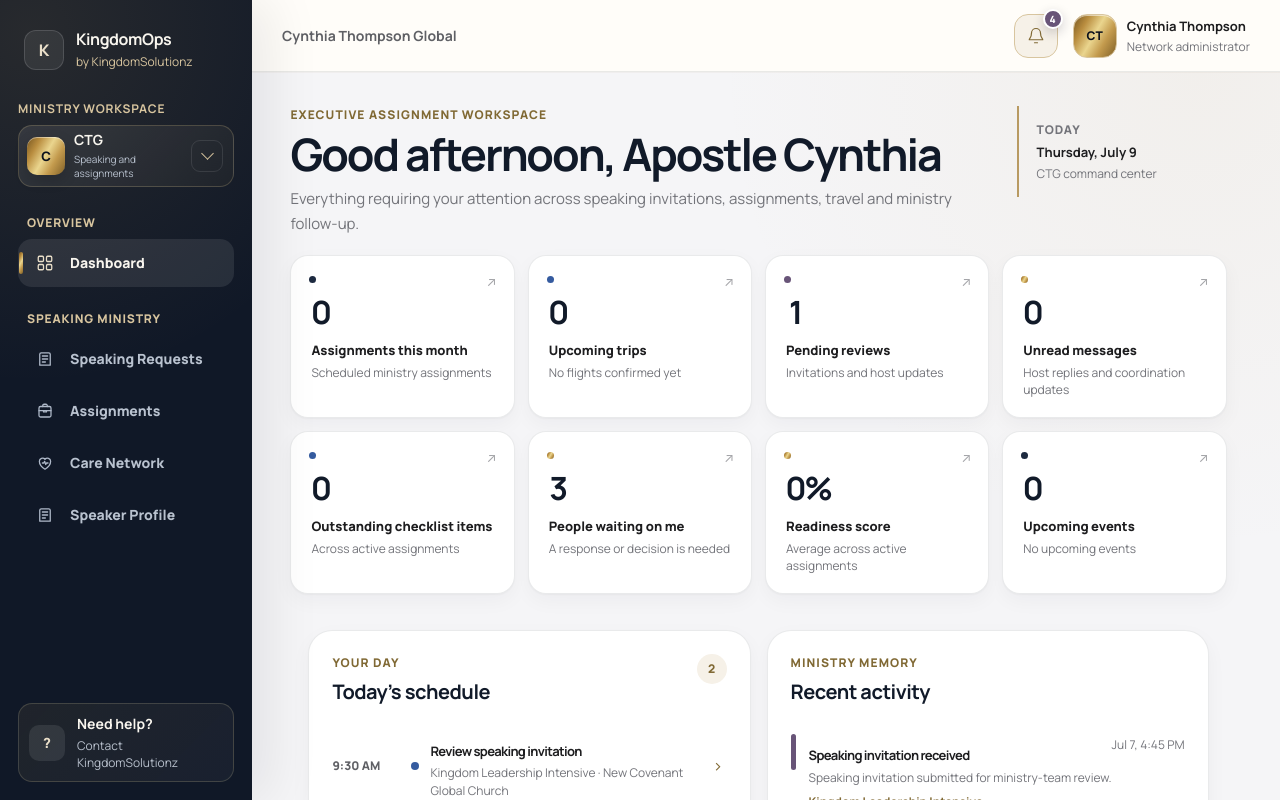
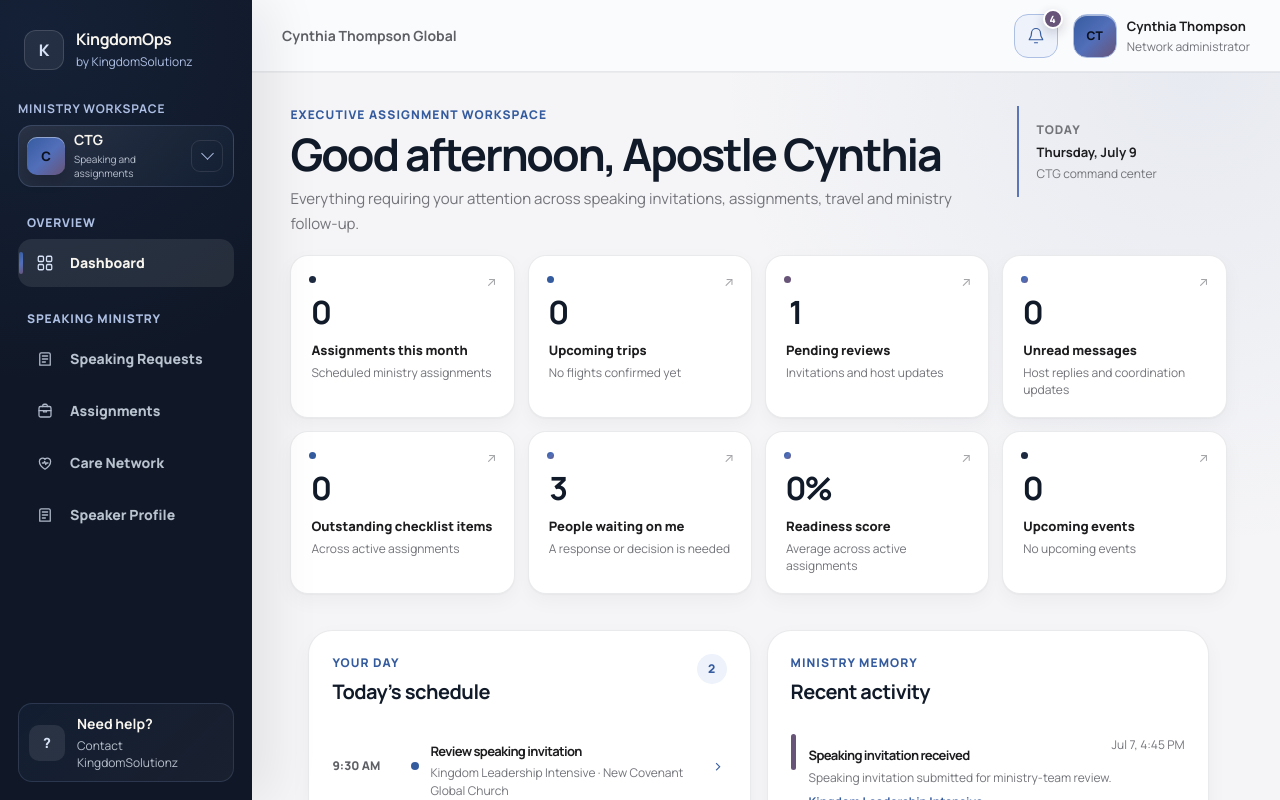
Before and after one commit to michael-ddavis/kingdomsolutionz, an Angular app in the folder KingdomSolutionz.Web/ClientApp/: page /app/dashboard in a window 1280 px wide. Built offline with nearby package versions, Linux system fonts and the light colour scheme.

Commit message:
Remove gold tint from KingdomOps ministry UI

```diff
--- a/KingdomSolutionz.Web/ClientApp/src/app/platform/components/workspace-switcher/workspace-switcher.component.scss
+++ b/KingdomSolutionz.Web/ClientApp/src/app/platform/components/workspace-switcher/workspace-switcher.component.scss
@@ -24,7 +24,7 @@
   width: 100%;
   min-height: 58px;
   padding: 6px 8px;
-  border: 1px solid rgb(221 201 143 / 22%);
+  border: 1px solid rgb(142 165 215 / 22%);
   border-radius: 14px;
   grid-template-columns: 38px minmax(0, 1fr) 34px;
   align-items: center;
@@ -34,7 +34,7 @@
   text-align: left;
   cursor: pointer;
   background:
-    linear-gradient(135deg, rgb(255 255 255 / 9%), rgb(197 161 90 / 5%));
+    linear-gradient(135deg, rgb(255 255 255 / 9%), rgb(53 91 159 / 6%));
   transition:
     border-color 180ms var(--kos-ease-standard),
     background 180ms var(--kos-ease-standard),
@@ -43,15 +43,15 @@
 
 .workspace-trigger:hover,
 .workspace-trigger--open {
-  border-color: rgb(221 201 143 / 48%);
+  border-color: rgb(142 165 215 / 48%);
   background:
-    linear-gradient(135deg, rgb(255 255 255 / 13%), rgb(197 161 90 / 10%));
+    linear-gradient(135deg, rgb(255 255 255 / 13%), rgb(53 91 159 / 12%));
 }
 
 .workspace-trigger:focus-visible {
   outline: none;
   border-color: var(--kos-champagne-300);
-  box-shadow: 0 0 0 3px rgb(197 161 90 / 24%);
+  box-shadow: 0 0 0 3px rgb(53 91 159 / 24%);
 }
 
 .workspace-mark,
@@ -123,7 +123,7 @@
   left: 0;
   display: grid;
   padding: 7px;
-  border: 1px solid rgb(221 201 143 / 28%);
+  border: 1px solid rgb(142 165 215 / 28%);
   border-radius: 14px;
   gap: 4px;
   opacity: 0;
@@ -168,7 +168,7 @@
 
 .workspace-option:hover,
 .workspace-option--active {
-  border-color: rgb(221 201 143 / 18%);
+  border-color: rgb(142 165 215 / 18%);
   background: rgb(255 255 255 / 7%);
 }
 
--- a/KingdomSolutionz.Web/ClientApp/src/app/platform/layout/platform-shell/platform-shell.component.scss
+++ b/KingdomSolutionz.Web/ClientApp/src/app/platform/layout/platform-shell/platform-shell.component.scss
@@ -35,7 +35,7 @@
   background:
     radial-gradient(
       circle at 12% 4%,
-      rgb(197 161 90 / 13%),
+      rgb(53 91 159 / 13%),
       transparent 22rem
     ),
     #101827;
@@ -251,7 +251,7 @@ app-workspace-switcher {
   width: 100%;
   min-height: 64px;
   padding: 10px;
-  border: 1px solid rgb(234 220 173 / 18%);
+  border: 1px solid rgb(142 165 215 / 18%);
   border-radius: var(--kos-radius-md);
   align-items: center;
   gap: 10px;
@@ -261,7 +261,7 @@ app-workspace-switcher {
   background:
     linear-gradient(
       135deg,
-      rgb(197 161 90 / 9%),
+      rgb(53 91 159 / 9%),
       rgb(255 255 255 / 4%)
     );
   transition:
@@ -270,8 +270,8 @@ app-workspace-switcher {
 }
 
 .support-card:hover {
-  border-color: rgb(234 220 173 / 34%);
-  background: rgb(247 240 223 / 9%);
+  border-color: rgb(142 165 215 / 34%);
+  background: rgb(234 240 248 / 9%);
 }
 
 .support-icon {
@@ -319,8 +319,8 @@ app-workspace-switcher {
   align-items: center;
   justify-content: space-between;
   gap: 24px;
-  background: rgb(255 253 249 / 94%);
-  box-shadow: 0 1px 0 rgb(118 88 32 / 4%);
+  background: rgb(250 251 253 / 94%);
+  box-shadow: 0 1px 0 rgb(17 26 41 / 4%);
   backdrop-filter: blur(16px) saturate(115%);
 }
 
@@ -477,7 +477,7 @@ app-workspace-switcher {
   background:
     radial-gradient(
       circle at 92% 0%,
-      rgb(197 161 90 / 7%),
+      rgb(53 91 159 / 7%),
       transparent 30rem
     ),
     var(--kos-page);
--- a/KingdomSolutionz.Web/ClientApp/src/app/platform/pages/assignments/assignment-detail/assignment-detail.component.scss
+++ b/KingdomSolutionz.Web/ClientApp/src/app/platform/pages/assignments/assignment-detail/assignment-detail.component.scss
@@ -464,7 +464,7 @@ p {
   display: grid;
   width: 34px;
   height: 34px;
-  border: 1px solid rgb(234 220 173 / 28%);
+  border: 1px solid rgb(142 165 215 / 28%);
   border-radius: var(--kos-radius-sm);
   color: var(--kos-champagne-200);
   font-size: var(--kos-text-xs);
--- a/KingdomSolutionz.Web/ClientApp/src/app/platform/pages/assignments/assignment-documents/assignment-documents.component.scss
+++ b/KingdomSolutionz.Web/ClientApp/src/app/platform/pages/assignments/assignment-documents/assignment-documents.component.scss
@@ -369,7 +369,7 @@ textarea:focus {
   display: grid;
   width: 44px;
   height: 44px;
-  border: 1px solid rgb(234 220 173 / 26%);
+  border: 1px solid rgb(142 165 215 / 26%);
   border-radius: var(--kos-radius-md);
   color: var(--kos-champagne-200);
   font-size: var(--kos-text-xs);
--- a/KingdomSolutionz.Web/ClientApp/src/app/platform/pages/assignments/assignment-overview/assignment-overview.component.scss
+++ b/KingdomSolutionz.Web/ClientApp/src/app/platform/pages/assignments/assignment-overview/assignment-overview.component.scss
@@ -211,7 +211,7 @@
   background:
     radial-gradient(
       circle at 100% 0%,
-      rgb(197 161 90 / 16%),
+      rgb(53 91 159 / 16%),
       transparent 15rem
     ),
     linear-gradient(
@@ -285,7 +285,7 @@ p {
 }
 
 .coordinator-avatar {
-  border: 1px solid rgb(234 220 173 / 26%);
+  border: 1px solid rgb(142 165 215 / 26%);
   color: var(--kos-champagne-200);
   font-size: var(--kos-text-sm);
   font-weight: 800;
--- a/KingdomSolutionz.Web/ClientApp/src/app/platform/pages/platform-login/platform-login.component.scss
+++ b/KingdomSolutionz.Web/ClientApp/src/app/platform/pages/platform-login/platform-login.component.scss
@@ -10,7 +10,7 @@
   background:
     radial-gradient(
       circle at 16% 10%,
-      rgb(197 161 90 / 18%),
+      rgb(53 91 159 / 18%),
       transparent 28rem
     ),
     repeating-linear-gradient(
--- a/KingdomSolutionz.Web/ClientApp/src/app/platform/pages/speaking-requests/speaking-request-detail/speaking-request-detail.component.scss
+++ b/KingdomSolutionz.Web/ClientApp/src/app/platform/pages/speaking-requests/speaking-request-detail/speaking-request-detail.component.scss
@@ -647,7 +647,7 @@ h1 {
   background:
     radial-gradient(
       circle at 100% 0%,
-      rgb(197 161 90 / 16%),
+      rgb(53 91 159 / 16%),
       transparent 15rem
     ),
     linear-gradient(
--- a/KingdomSolutionz.Web/ClientApp/src/app/platform/pages/speaking-requests/speaking-request-host-response/speaking-request-host-response.component.scss
+++ b/KingdomSolutionz.Web/ClientApp/src/app/platform/pages/speaking-requests/speaking-request-host-response/speaking-request-host-response.component.scss
@@ -26,7 +26,7 @@
   border-bottom: 1px solid var(--kos-border);
   align-items: center;
   gap: 12px;
-  background: rgb(255 253 249 / 94%);
+  background: rgb(250 251 253 / 94%);
 }
 
 .brand-mark {
--- a/KingdomSolutionz.Web/ClientApp/src/app/platform/pages/speaking-requests/speaking-request-list/speaking-request-list.component.scss
+++ b/KingdomSolutionz.Web/ClientApp/src/app/platform/pages/speaking-requests/speaking-request-list/speaking-request-list.component.scss
@@ -198,7 +198,7 @@ h1 {
   display: grid;
   width: 44px;
   height: 44px;
-  border: 1px solid rgb(234 220 173 / 26%);
+  border: 1px solid rgb(142 165 215 / 26%);
   border-radius: var(--kos-radius-md);
   color: var(--kos-champagne-200);
   font-size: var(--kos-text-md);
--- a/KingdomSolutionz.Web/ClientApp/src/app/platform/shared/components/kos-drawer/kos-drawer.component.scss
+++ b/KingdomSolutionz.Web/ClientApp/src/app/platform/shared/components/kos-drawer/kos-drawer.component.scss
@@ -161,7 +161,7 @@
   background:
     radial-gradient(
       circle at 100% 0%,
-      rgb(197 161 90 / 8%),
+      rgb(53 91 159 / 8%),
       transparent 22rem
     ),
     var(--kos-surface-elevated);
--- a/KingdomSolutionz.Web/ClientApp/src/styles/_kos-tokens.scss
+++ b/KingdomSolutionz.Web/ClientApp/src/styles/_kos-tokens.scss
@@ -9,24 +9,19 @@
   --kos-navy-900: var(--kos-obsidian-900);
   --kos-navy-800: var(--kos-obsidian-800);
 
-  --kos-champagne-700: #806934;
-  --kos-champagne-600: #9d814b;
-  --kos-champagne-500: #b89a62;
-  --kos-champagne-300: #d8c59f;
-  --kos-champagne-200: #eadfc9;
-  --kos-champagne-100: #f6f1e8;
+  // Legacy aliases retained for component compatibility. These now resolve to
+  // the cool Academy palette so no warm tint leaks into the ministry product.
+  --kos-champagne-700: #355b9f;
+  --kos-champagne-600: #4667aa;
+  --kos-champagne-500: #5d76b7;
+  --kos-champagne-300: #aebfe4;
+  --kos-champagne-200: #d7e1f5;
+  --kos-champagne-100: #edf2fb;
   --kos-gold-500: var(--kos-champagne-500);
   --kos-gold-100: var(--kos-champagne-100);
 
   --kos-champagne-metal:
-    linear-gradient(
-      120deg,
-      #76551f 0%,
-      #b98d3f 24%,
-      #ead58e 48%,
-      #c39a4d 70%,
-      #806027 100%
-    );
+    linear-gradient(135deg, #355b9f 0%, #526fba 52%, #685478 100%);
   --kos-shell-gradient:
     linear-gradient(
       155deg,
@@ -38,9 +33,9 @@
     linear-gradient(
       90deg,
       transparent,
-      #9a7532 18%,
-      #ead58e 50%,
-      #9a7532 82%,
+      #355b9f 18%,
+      #8ea5d7 50%,
+      #685478 82%,
       transparent
     );
 
@@ -101,8 +96,8 @@
 
   // Controls and focus
   --kos-control-height: 44px;
-  --kos-focus-color: #765820;
-  --kos-focus-ring: 0 0 0 3px rgb(197 161 90 / 30%);
+  --kos-focus-color: #355b9f;
+  --kos-focus-ring: 0 0 0 3px rgb(53 91 159 / 24%);
 
   // Shadows
   --kos-shadow-xs: 0 1px 2px rgb(17 26 41 / 5%);
@@ -111,7 +106,7 @@
     0 7px 20px rgb(16 24 39 / 4%);
   --kos-shadow-md:
     0 16px 36px rgb(17 26 41 / 10%),
-    0 2px 5px rgb(118 88 32 / 5%);
+    0 2px 5px rgb(17 26 41 / 5%);
   --kos-shadow-luxury:
     0 18px 44px rgb(17 26 41 / 11%),
     0 1px 0 rgb(255 255 255 / 80%) inset;
```
Also changed, not shown: KingdomSolutionz.Web/ClientApp/src/app/platform/pages/platform-dashboard/platform-dashboard.component.scss (+5 -5 lines).
